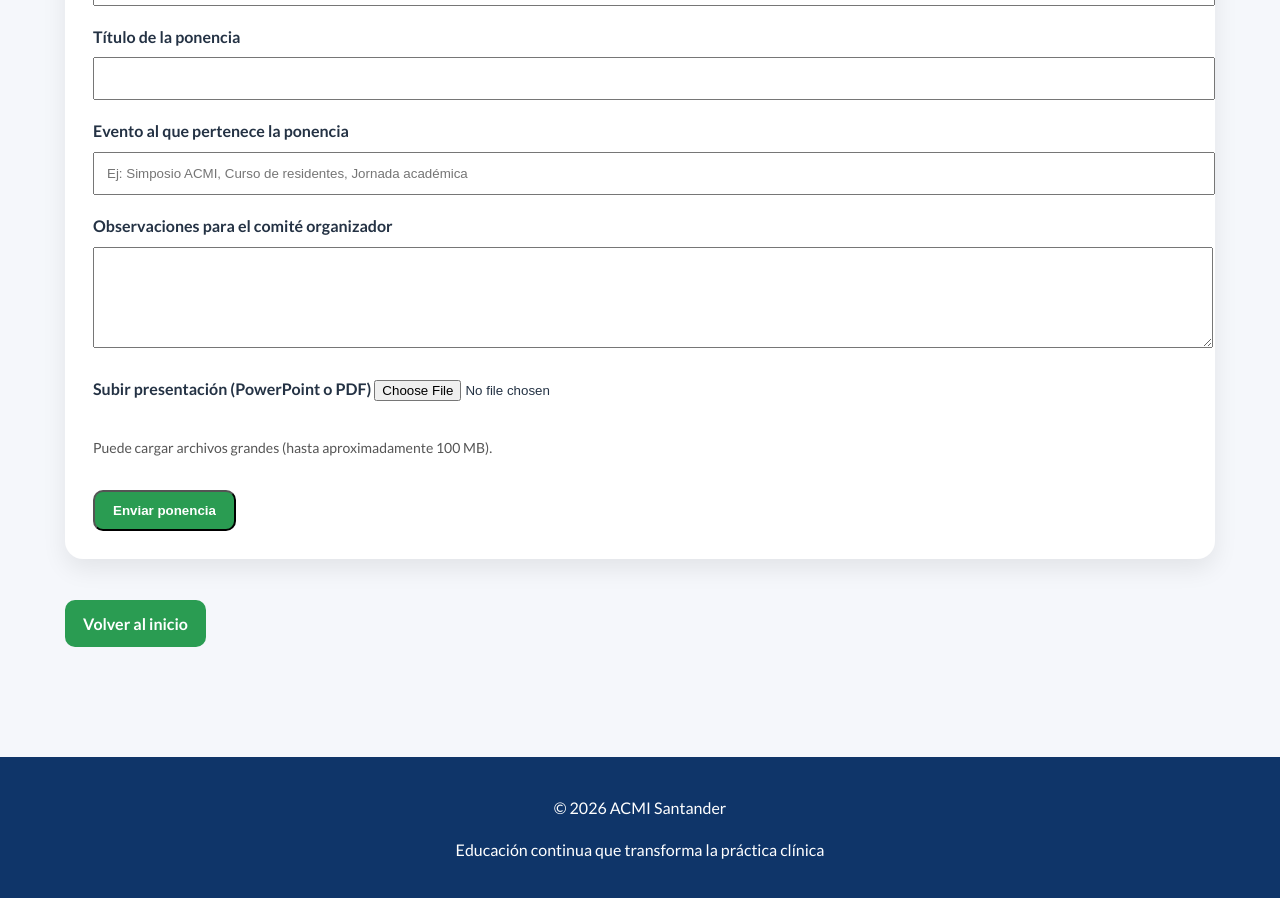
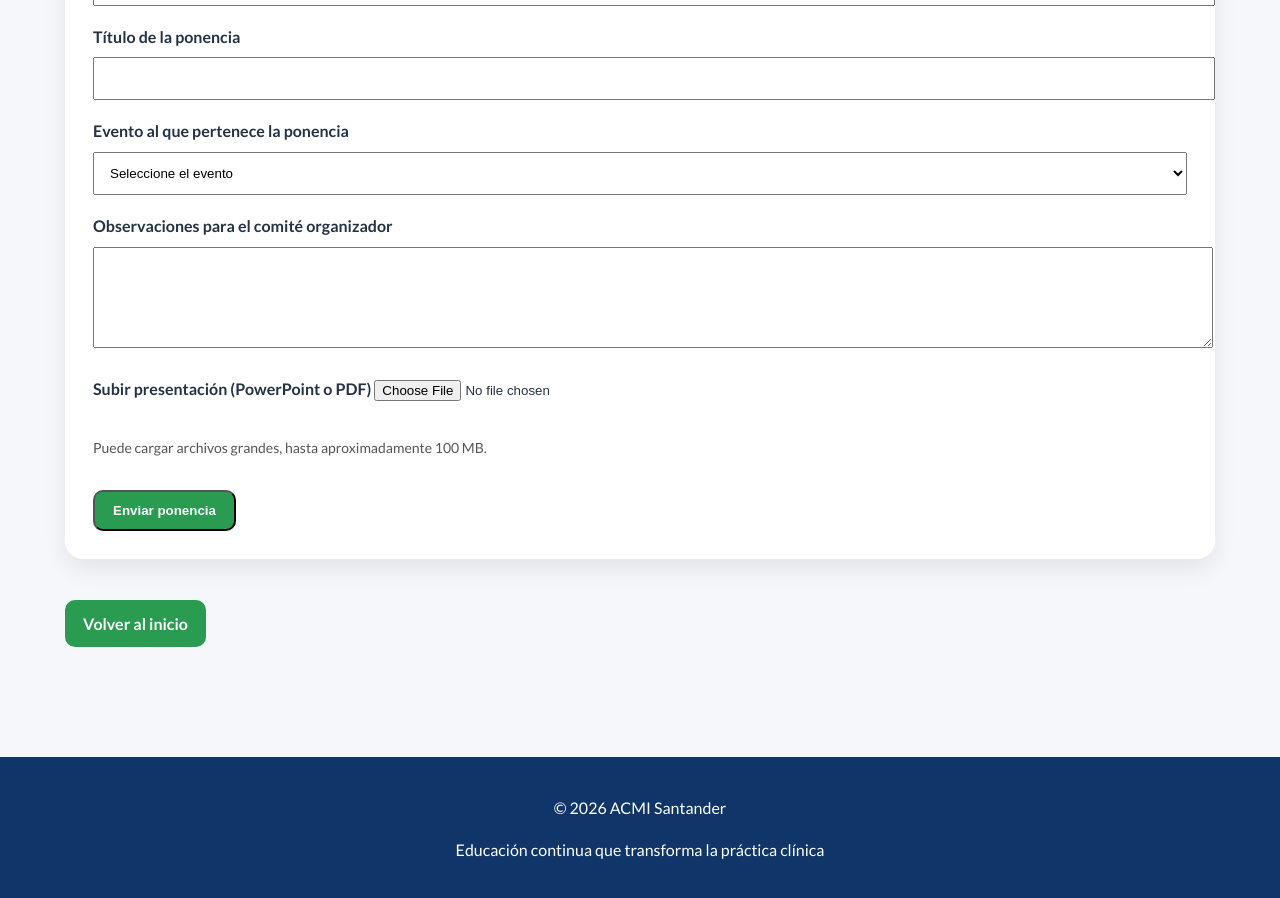
Before and after one commit to Acmisantander/Acmisantander, a Jekyll site: the page built from magazine/enviar-ponencias.html, in a window 1280 px wide and 900 px high, scrolled down 816 px. Built offline with Jekyll 4.4.1, drawn with Linux system fonts in a browser that asks for light colours.

Commit message:
Update enviar-ponencias.html

```diff
--- a/magazine/enviar-ponencias.html
+++ b/magazine/enviar-ponencias.html
@@ -15,7 +15,9 @@ Formulario institucional para el envío de presentaciones académicas en activid
 (simposios, cursos, jornadas, talleres y otros eventos académicos).
 </p>
 
-<form action="https://usebasin.com/f/51e6ea4ab996" method="POST" enctype="multipart/form-data">
+<form accept-charset="UTF-8" action="https://usebasin.com/f/51e6ea4ab996" method="POST" enctype="multipart/form-data">
+
+<input type="hidden" name="_next" value="https://acmisantander.github.io/Acmisantander/magazine/gracias-ponencia/">
 
 <label><strong>Nombre completo del ponente</strong></label>
 <input type="text" name="ponente" required style="width:100%; padding:12px; margin:8px 0 18px;">
@@ -33,17 +35,19 @@ Formulario institucional para el envío de presentaciones académicas en activid
 <input type="text" name="titulo_ponencia" required style="width:100%; padding:12px; margin:8px 0 18px;">
 
 <label><strong>Evento al que pertenece la ponencia</strong></label>
-<input type="text" name="evento" placeholder="Ej: Simposio ACMI, Curso de residentes, Jornada académica"
-style="width:100%; padding:12px; margin:8px 0 18px;">
+<select name="evento" required style="width:100%; padding:12px; margin:8px 0 18px;">
+<option value="">Seleccione el evento</option>
+<option>VI Simposio Regional ACMI San Gil Santander</option>
+</select>
 
 <label><strong>Observaciones para el comité organizador</strong></label>
 <textarea name="observaciones" rows="5" style="width:100%; padding:12px; margin:8px 0 18px;"></textarea>
 
 <label><strong>Subir presentación (PowerPoint o PDF)</strong></label>
-<input type="file" name="archivo" accept=".ppt,.pptx,.pdf" style="margin:8px 0 22px;">
+<input type="file" name="archivo" accept=".ppt,.pptx,.pdf" required style="margin:8px 0 22px;">
 
 <p style="font-size:14px; color:#555;">
-Puede cargar archivos grandes (hasta aproximadamente 100 MB).
+Puede cargar archivos grandes, hasta aproximadamente 100 MB.
 </p>
 
 <button class="btn" type="submit">
```
